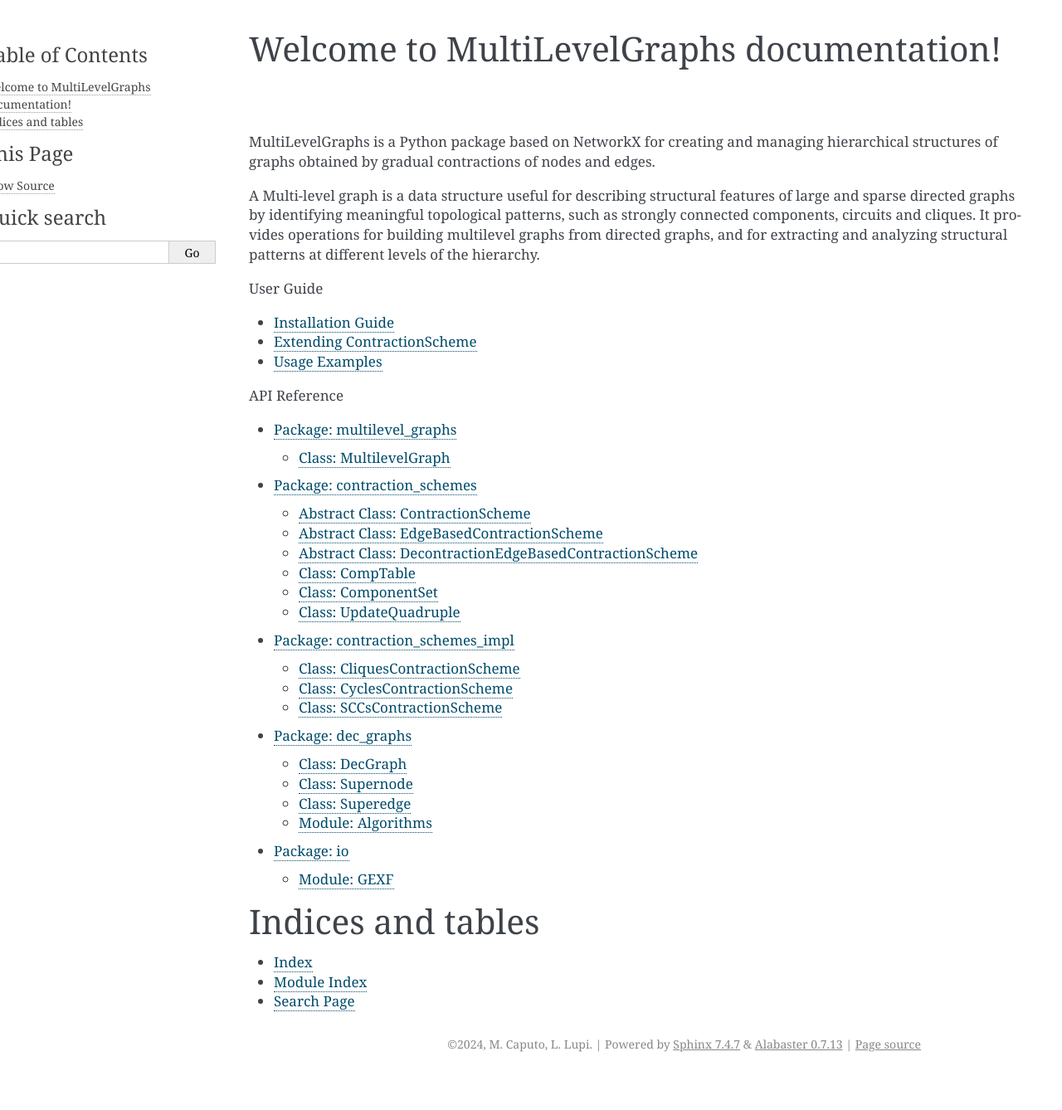
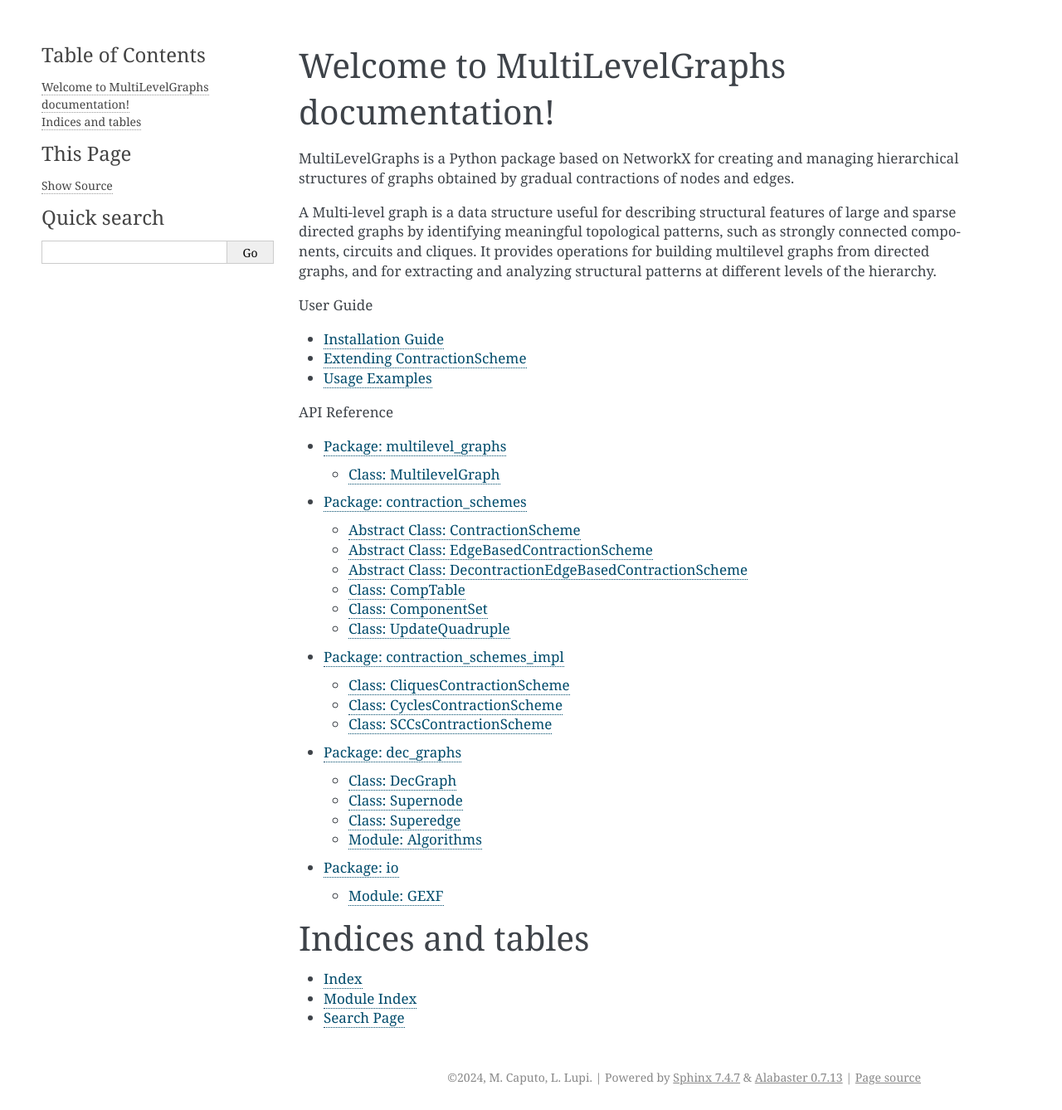
Before and after one commit to marco-caputo/multilevel-graphs, a Sphinx documentation site: the page built from docs/source/index.rst, in a window 1280 px wide. Shown: the whole page at 83% size. Built offline with Sphinx 7.4.7, drawn with Linux system fonts in a browser that asks for light colours; before the commit the page ends 1298 px from its top, so only the background shows below that.

Commit message:
Changed .css of documentation

```diff
--- a/docs/source/_static/custom.css
+++ b/docs/source/_static/custom.css
@@ -1,13 +1,27 @@
+/* Adjust the body */
+div.body {
+    width: 1200px;
+    padding: 20px;
+}
+
 div.sphinxsidebarwrapper {
     width: 280px;
-    margin-left: -200px;
+    margin-left: 0px;
 }
 
 div.bodywrapper {
     width: 1000px;
-    margin-left: 100px;
+    margin-left: 300px;
+}
+
+div.documentwrapper {
+    width: 1200px;
+}
+
+div.document {
+    width: 1200px;
 }
 
 div.body {
-    max-width: 1200px;
+    width: 1200px;
 }
```
